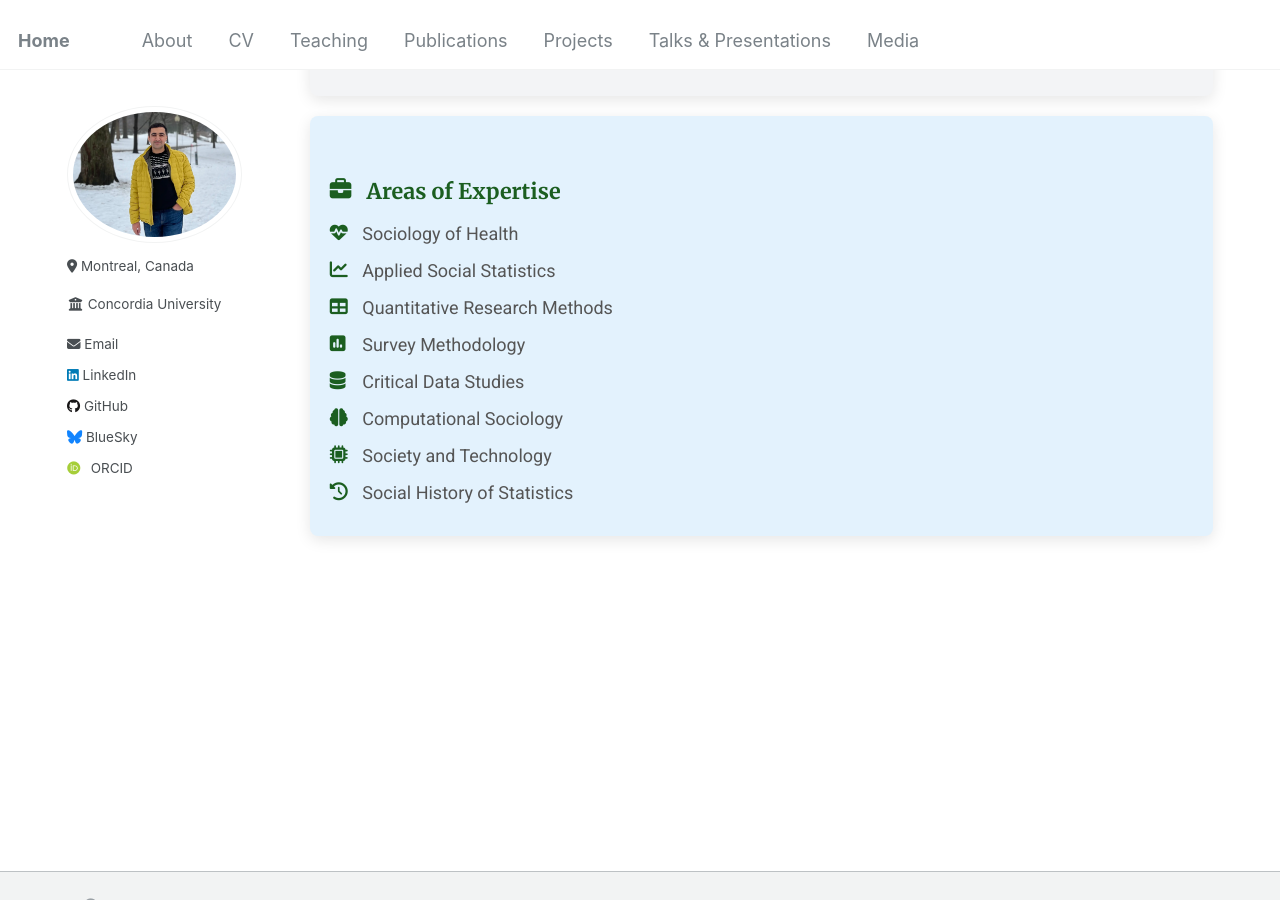
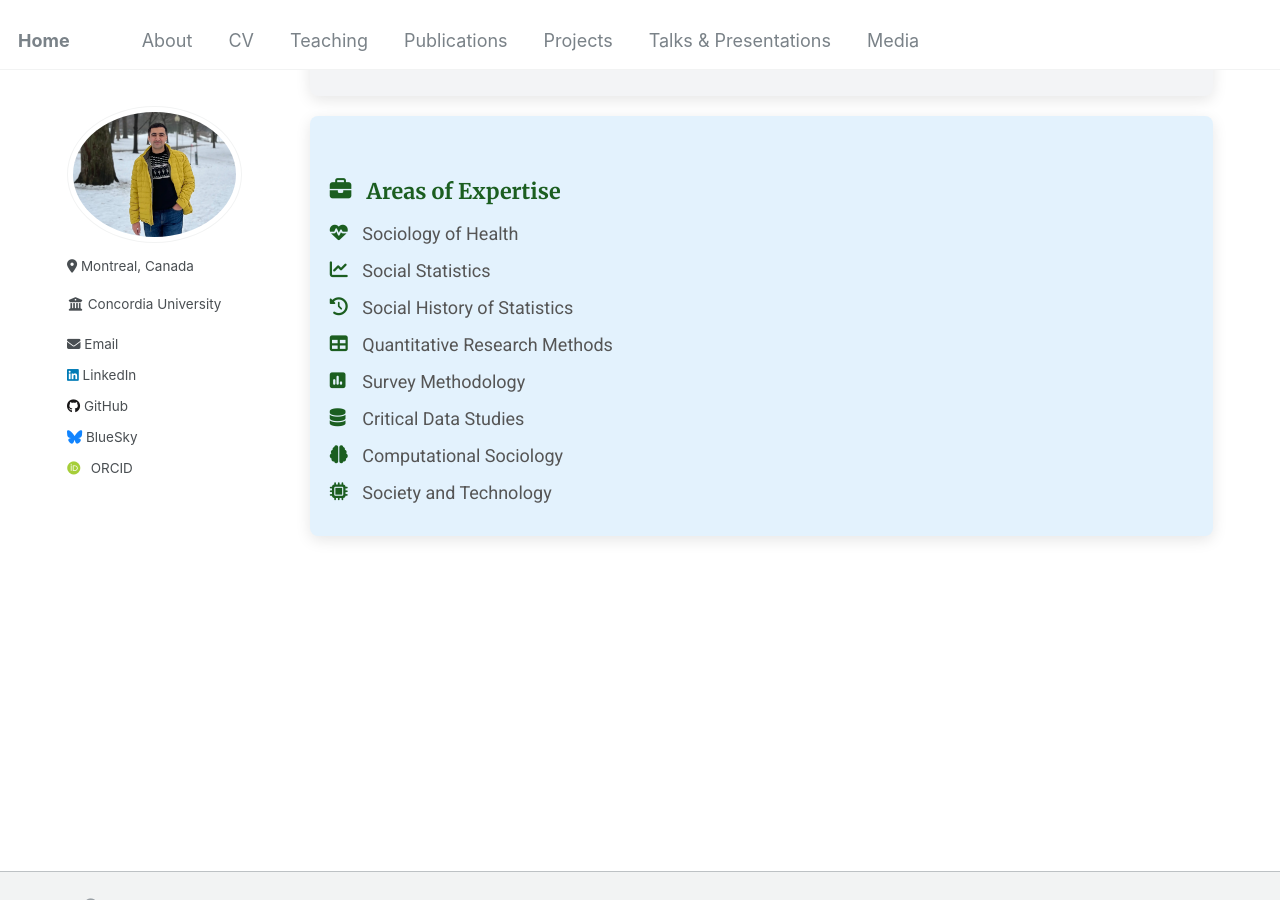
Before and after one commit to Mohsnmonji/mohsnmonji.github.io, a Jekyll site: the page built from about-me.md, in a window 1280 px wide and 900 px high, scrolled down 605 px. Built offline with Jekyll 4.4.1, drawn with Linux system fonts in a browser that asks for light colours; some web fonts are replaced.

Commit message:
Update about-me.md

```diff
--- a/about-me.md
+++ b/about-me.md
@@ -120,12 +120,13 @@ author_profile: true
   <h3><i class="fas fa-briefcase icon"></i> Areas of Expertise</h3>
   <ul>
     <li><i class="fas fa-heartbeat icon"></i> Sociology of Health</li>
-    <li><i class="fas fa-chart-line icon"></i> Applied Social Statistics</li>
+    <li><i class="fas fa-chart-line icon"></i> Social Statistics</li>
+    <li><i class="fas fa-history icon"></i> Social History of Statistics</li>
     <li><i class="fas fa-table icon"></i> Quantitative Research Methods</li>
     <li><i class="fas fa-poll icon"></i> Survey Methodology</li>
     <li><i class="fas fa-database icon"></i> Critical Data Studies</li>
     <li><i class="fas fa-brain icon"></i> Computational Sociology</li>
     <li><i class="fas fa-microchip icon"></i> Society and Technology</li>
-    <li><i class="fas fa-history icon"></i> Social History of Statistics</li>
+
   </ul>
 </div>
```
